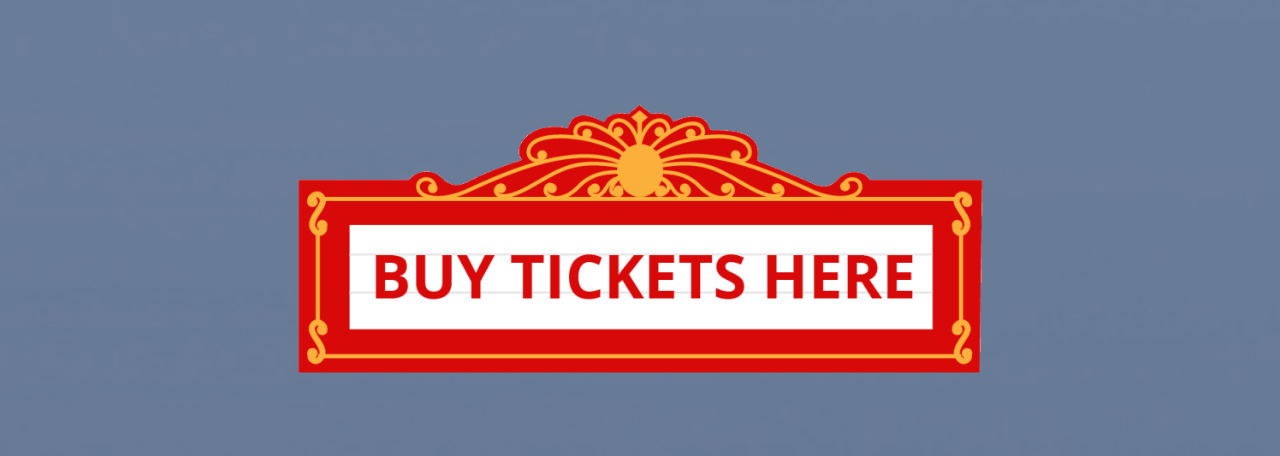
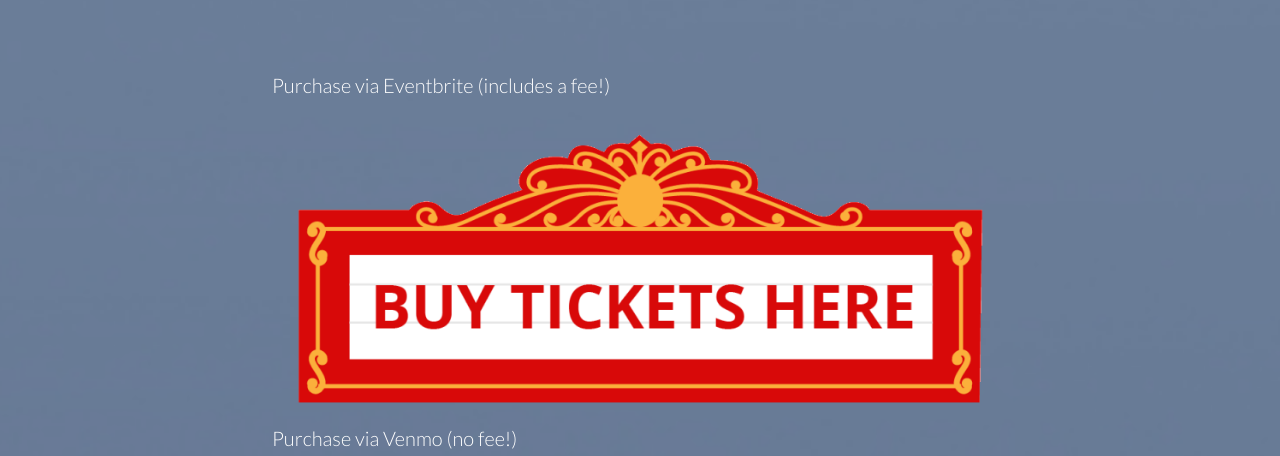
Before and after one commit to dk-dev/ohs2002.github.io, a plain HTML site: page index.html in a window 1280 px wide. Shown: the part 496-952 px from the top of the page. Drawn offline with nearby package versions, Linux system fonts and the light colour scheme.

Commit message:
Update index.html

```diff
--- a/index.html
+++ b/index.html
@@ -26,7 +26,9 @@
 								<div class="row g-0">
 									<div class="col-lg-30 order-lg-1 my-auto showcase-text">
 										<p class="lead mb-0">&nbsp;</p>
-										<p class="lead mb-0 text-center"><a href="https://venmo.com/code?user_id=3531937725547922924&created=1657682796.75323&printed=1" class="link-light"><img src="assets/img/tickets.png" class="img-fluid" alt="ohs"></a></p>
+										<p class="lead mb-0">Purchase via Eventbrite (includes a fee!)</p>
+										<p class="lead mb-0 text-center"><a href="https://www.eventbrite.com/e/383820105267" class="link-light"><img src="assets/img/tickets.png" class="img-fluid" alt="ohs"></a></p>
+										<p class="lead mb-0">Purchase via Venmo (no fee!)</p>
 										<p class="lead mb-0 text-center"><a href="https://venmo.com/code?user_id=3531937725547922924&created=1657682796.75323&printed=1" class="link-light"><img src="assets/img/ticket_today.png" class="img-fluid" alt="ohs"></a></p>
 										<p class="lead mb-0">Cash or Check accepted also - read below :) thank you! Once you purchase your name will be added to our door list - you will receive a confirmation - questions call: leighanne riise - number below</p>
 										<p class="lead mb-0">&nbsp;</p>
```
